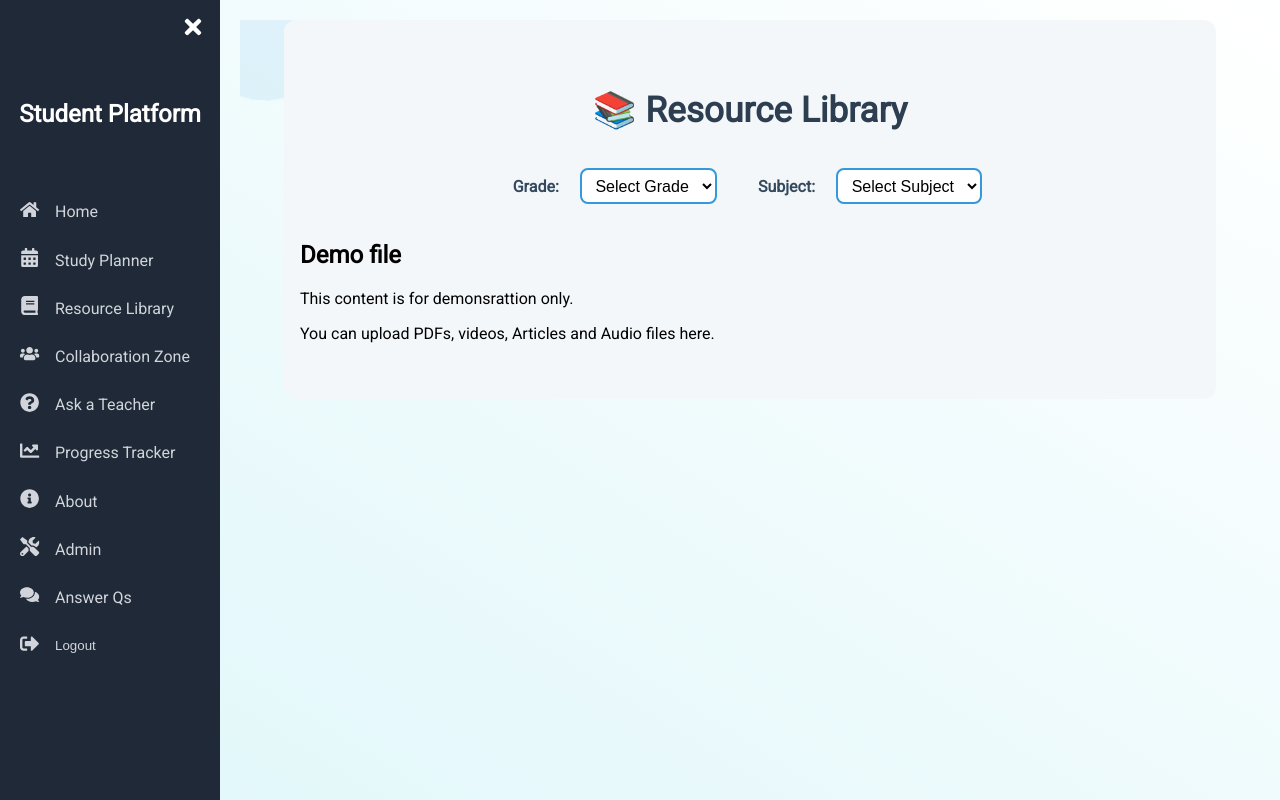
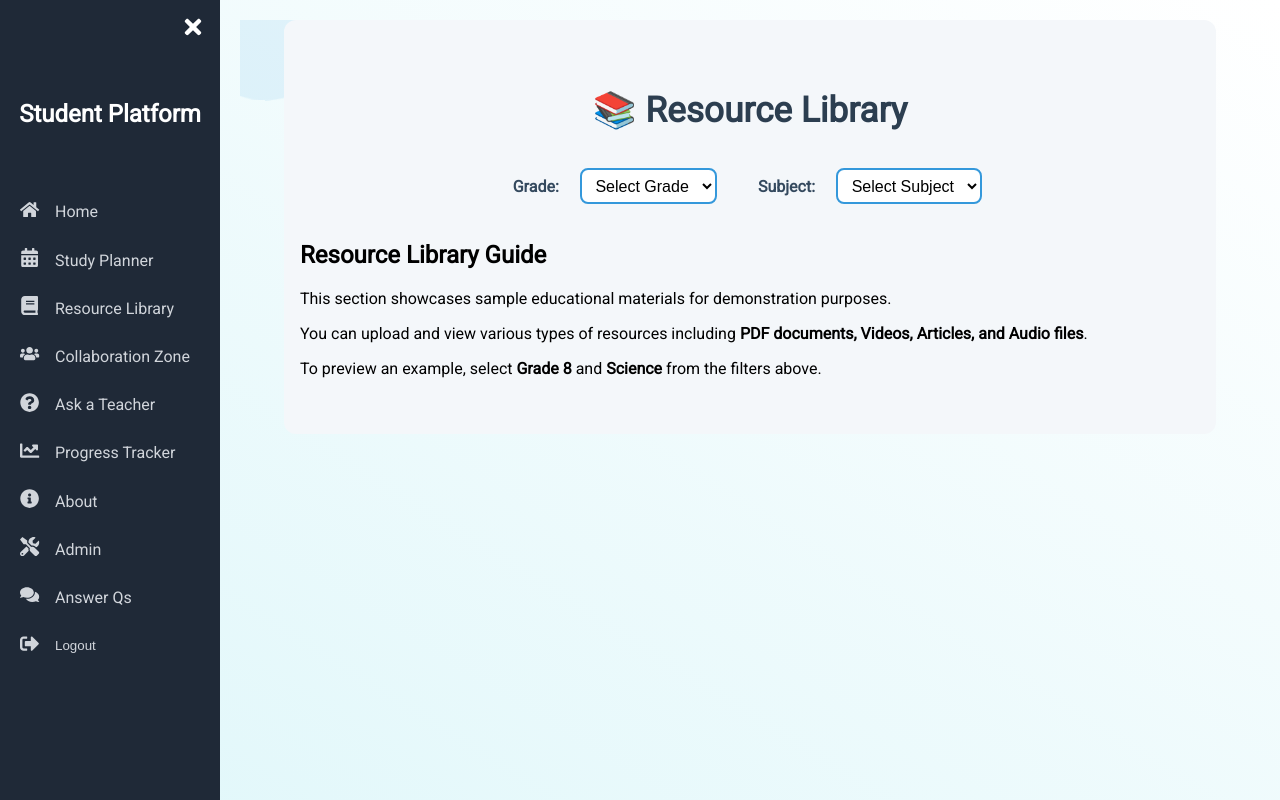
Before and after one commit to DenethDilpahan/mern-student-success, a React (Create React App) app in the folder frontend/: page /resources in a window 1280 px wide. Built offline with nearby package versions, Linux system fonts and the light colour scheme; sample sign-in values are in the browser's storage.

Commit message:
Updated resources to the library

```diff
--- a/frontend/src/pages/ResourceLibrary.jsx
+++ b/frontend/src/pages/ResourceLibrary.jsx
@@ -53,11 +53,11 @@ export default function ResourceLibrary() {
         </div>
 
         <div className="demo-file">
-          <h2 className="demo-file-title">Demo file</h2>
-          <p>This content is for demonsrattion only.</p>
-          <p>You can upload PDFs, videos, Articles and Audio files here.</p>
+          <h2 className="demo-file-title">Resource Library Guide</h2>
+          <p>This section showcases sample educational materials for demonstration purposes.</p>
+          <p>You can upload and view various types of resources including <strong>PDF documents, Videos, Articles, and Audio files</strong>.</p>
+          <p>To preview an example, select <strong>Grade 8</strong> and <strong>Science</strong> from the filters above.</p>
         </div>
-
 
         {loading ? (
           <p>Loading resources...</p>
```
